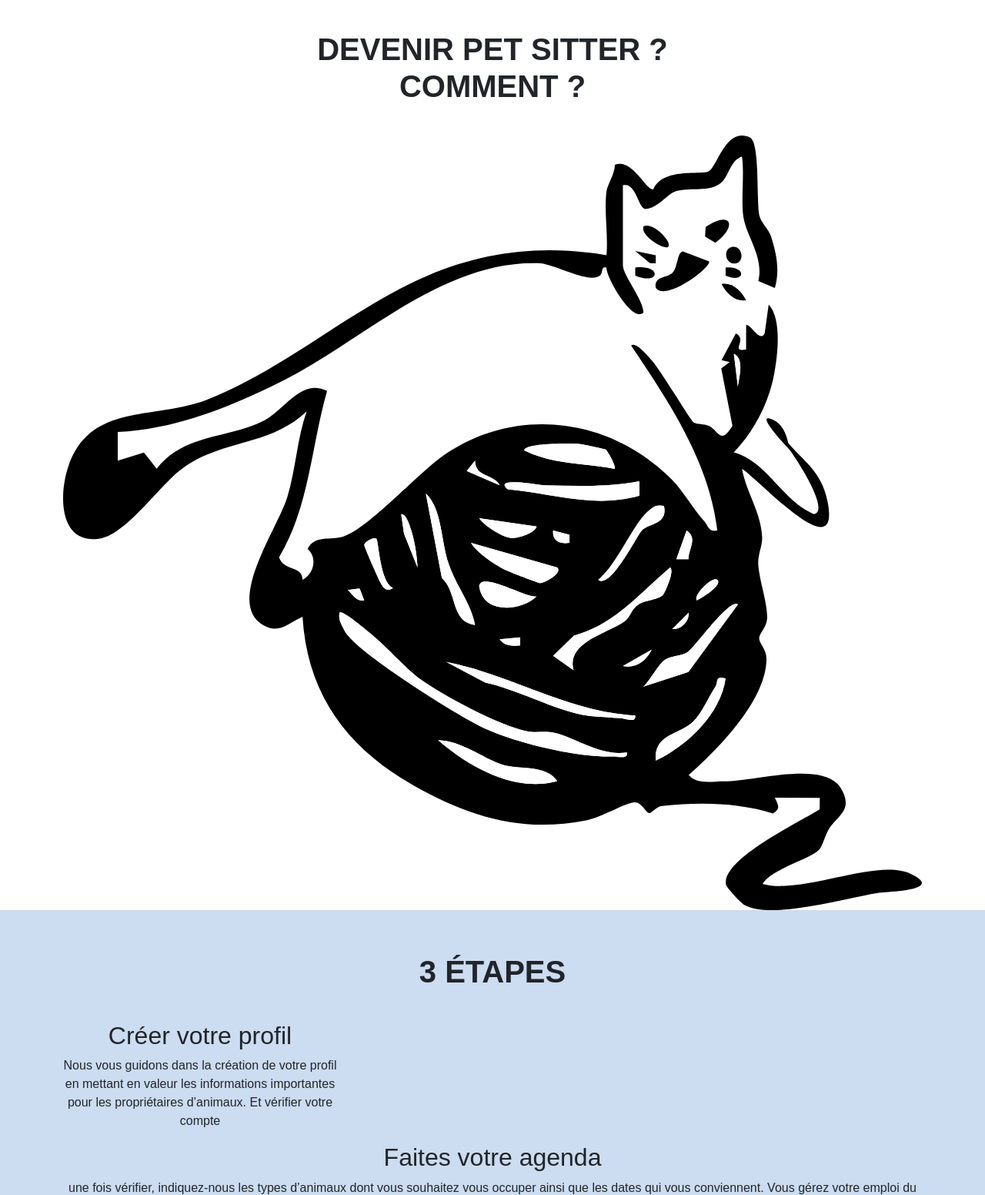
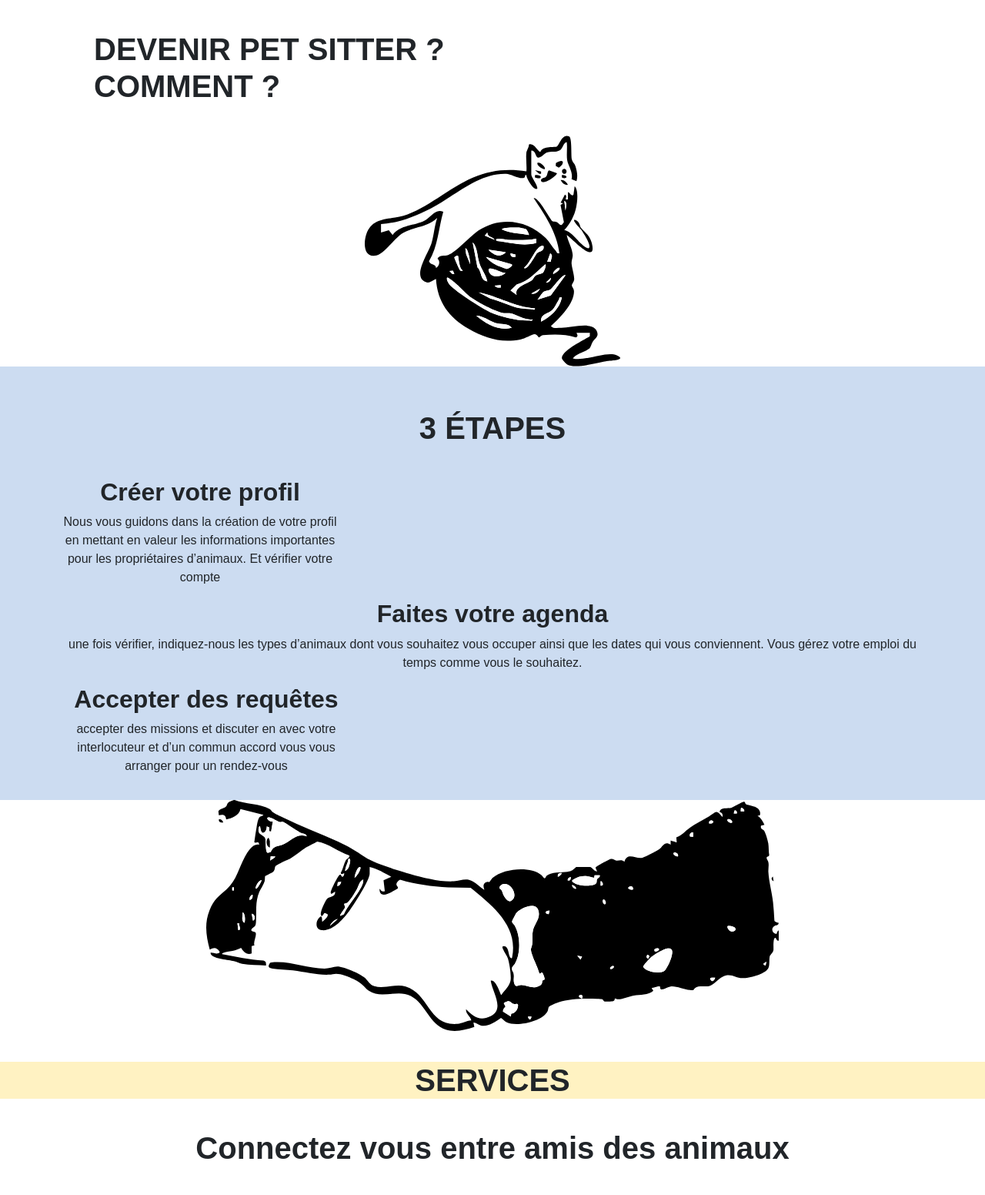
Before and after one commit to adil-hlk/Wiggle, a PHP site: page /sitter.html in a window 1280 px wide. Shown: the top 1552 px of the page at 77% size. Run offline with PHP 8.4, Linux system fonts and the light colour scheme.

Commit message:
devenir sitter

```diff
--- a/assets/style.css
+++ b/assets/style.css
@@ -20,7 +20,7 @@
     grid-template-columns: auto 1fr auto;
     align-items: center;
     padding: 1rem;
-    background-color: #f8f9fa; /* Couleur de fond claire */
+    background-color: #ffffff; /* Couleur de fond claire */
     position: relative;
     z-index: 1000;
 }
--- a/sitter.html
+++ b/sitter.html
@@ -1,14 +1,21 @@
-<head><meta charset="UTF-8">
-  <meta name="viewport" content="width=device-width, initial-scale=1.0">
-  <link rel="stylesheet" href="assets/style.css">
+<!DOCTYPE html>
+<html lang="fr">
+<head>
+    <meta charset="UTF-8">
+    <meta name="viewport" content="width=device-width, initial-scale=1.0">
+    <link rel="stylesheet" href="assets/style.css">
     <link rel="stylesheet" href="bootstrap/css/bootstrap.min.css">
     <script src="bootstrap/js/bootstrap.bundle.min.js"></script>
+    <title>Devenir sitter</title>
 </head>
-<div class="container">
-<h1>DEVENIR PET SITTER ?<br>COMMENT ?</h1>
+
+<body>
+    <main>
+<div class="container" class="text-center p-5 col-m-5 bg-custom">
+<h1 class="text-uppercase fw-bold text-start">DEVENIR PET SITTER ?<br>COMMENT ?</h1>
 </div>
 <div class="container">
-<img src="assets/images/chat-pelotte.svg" alt="chat sur une pelotte">
+<img class="illu-img1" src="assets/images/chat-pelotte.svg" alt="chat sur une pelotte">
 </div>
 
 <section class="etapes">
@@ -16,15 +23,15 @@
     <div class="container">
         <div class="row align-items-center">
         <div class="col-md-4">
-            <h2>Créer votre profil</h2>
+            <h2 class="fw-bold">Créer votre profil</h2>
             <p>Nous vous guidons dans la création de votre profil en mettant en valeur les informations importantes pour les propriétaires d’animaux. Et vérifier votre compte</p>
         </div>
         <div class="col-md-4"></div>
-            <h2>Faites votre agenda</h2>
+            <h2 class="fw-bold">Faites votre agenda</h2>
             <p>une fois vérifier, indiquez-nous les types d’animaux dont vous souhaitez vous occuper ainsi que les dates qui vous conviennent. Vous gérez votre emploi du temps comme vous le souhaitez.</p>
         </div>
         <div class="col-md-4">
-            <h2>Accepter des requêtes</h2>
+            <h2 class="fw-bold">Accepter des requêtes</h2>
             <p>accepter des missions et discuter en avec votre interlocuteur et d’un commun accord vous vous arranger pour un rendez-vous</p>
         </div>
         </div>
@@ -32,7 +39,7 @@
 </section>
 
 <div class="container">
-    <img src="assets/images/2pattes.svg" alt="se serrer la patte">
+    <img class="illu-img1" src="assets/images/2pattes.svg" alt="se serrer la patte">
 </div>
 
 <section class="services">
@@ -45,3 +52,5 @@
 <div class="container">
     <img src="assets/images/">
 </div>
+</main>
+</body>
```
Also changed, not shown: chercher_sitter.html (+10 -0 lines), support.html (+10 -0 lines).
